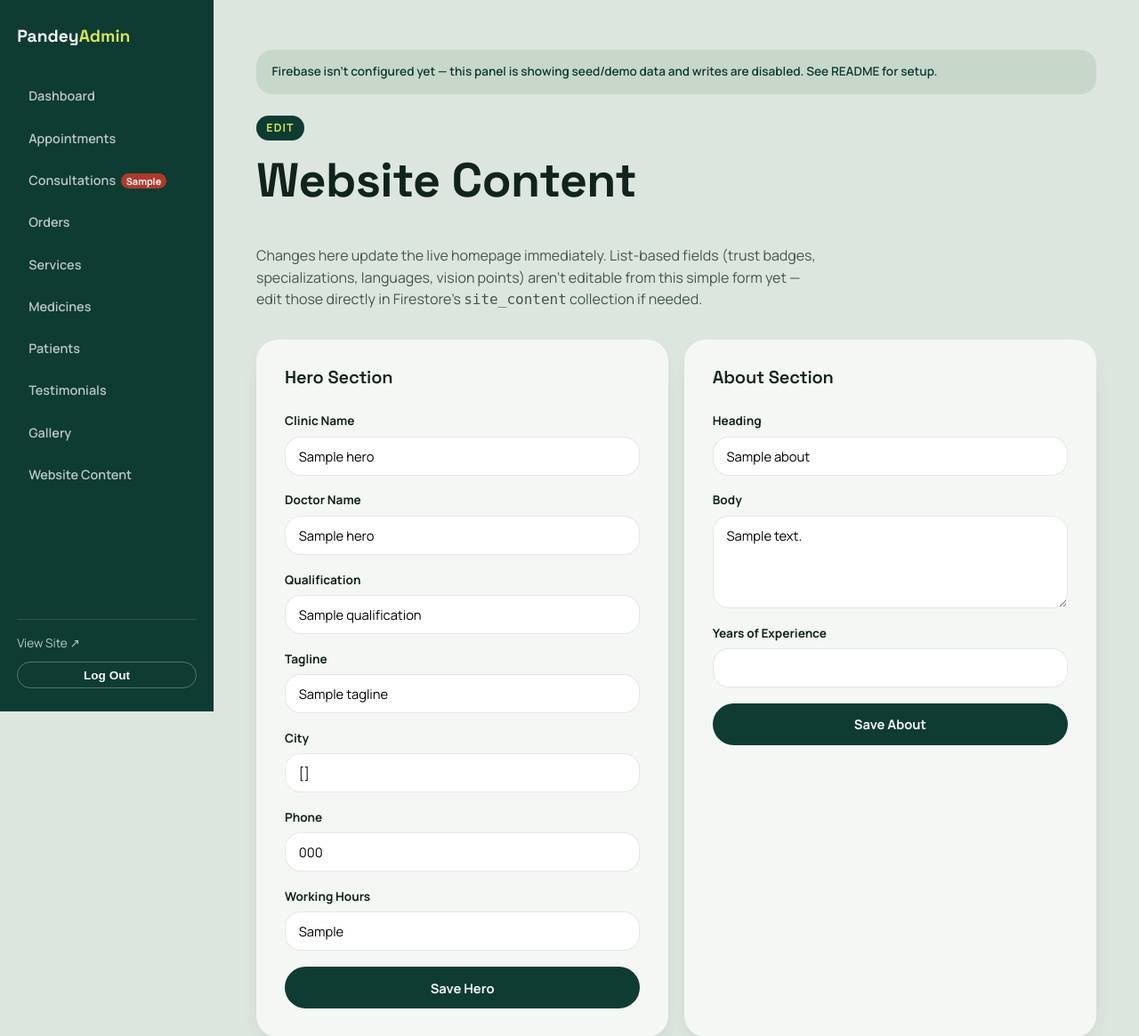
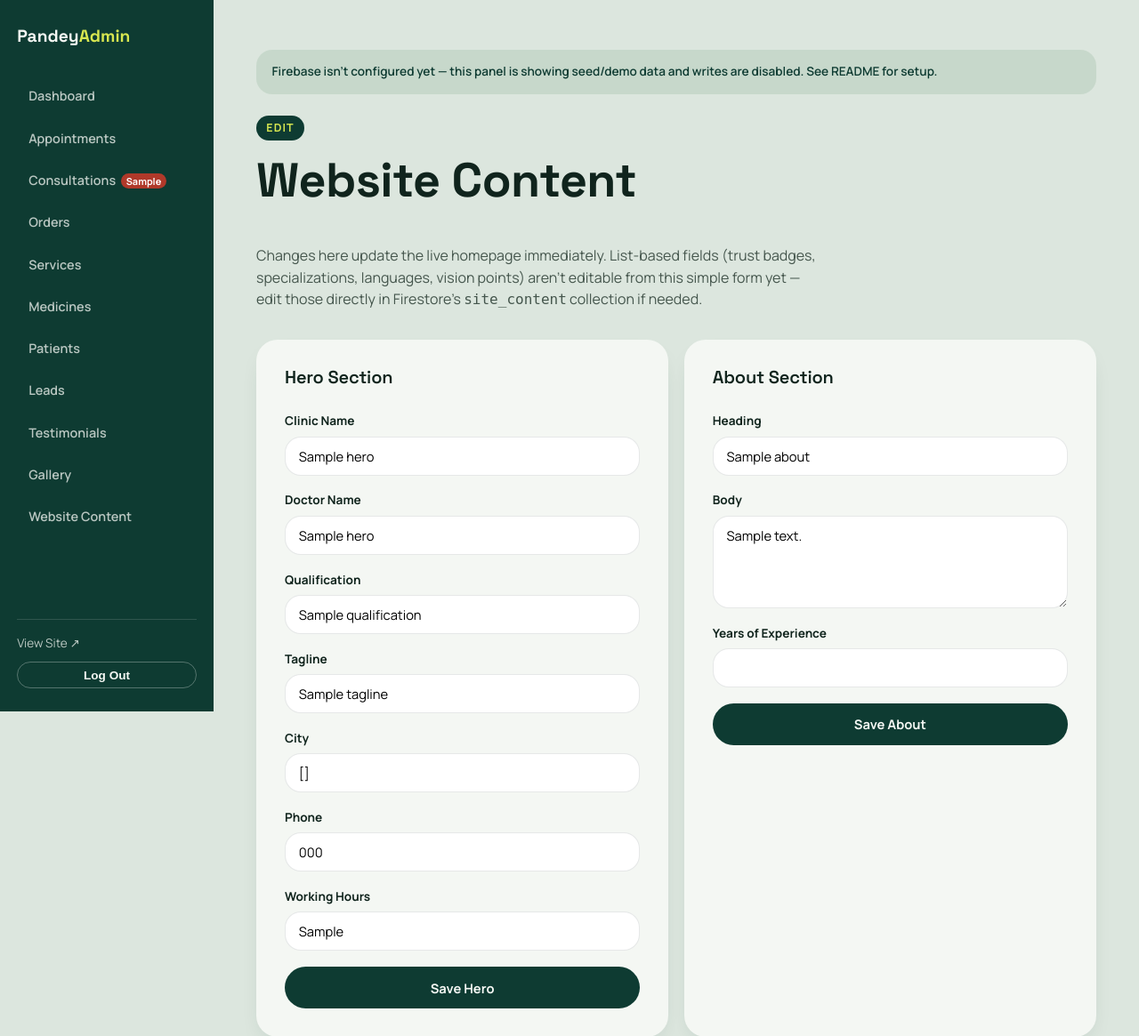
Before and after one commit to pandeyhealthclinic/pandeyhealthclinic, a Flask app: template app/templates/admin/content.html in a window 1280 px wide. Shown: the top 1165 px of the page at 89% size. Run offline with Flask 3, Linux system fonts and the light colour scheme; the template is opened without the code that fills it: most values are stand-ins (such as "Sample title", 1, 10 or a date in 2020).

Commit message:
Update layout.html

```diff
--- a/app/templates/admin/layout.html
+++ b/app/templates/admin/layout.html
@@ -23,6 +23,7 @@
       <a href="{{ url_for('admin.services_list') }}" class="{{ 'is-active' if request.endpoint and request.endpoint.startswith('admin.service') }}">Services</a>
       <a href="{{ url_for('admin.medicines_list') }}" class="{{ 'is-active' if request.endpoint and request.endpoint.startswith('admin.medicine') }}">Medicines</a>
       <a href="{{ url_for('admin.patients_list') }}" class="{{ 'is-active' if request.endpoint == 'admin.patients_list' }}">Patients</a>
+      <a href="{{ url_for('admin.leads_list') }}" class="{{ 'is-active' if request.endpoint and request.endpoint.startswith('admin.lead') }}">Leads</a>
       <a href="{{ url_for('admin.testimonials_list') }}" class="{{ 'is-active' if request.endpoint and request.endpoint.startswith('admin.testimonial') }}">Testimonials</a>
       <a href="{{ url_for('admin.gallery_list') }}" class="{{ 'is-active' if request.endpoint and request.endpoint.startswith('admin.gallery') }}">Gallery</a>
       <a href="{{ url_for('admin.content_list') }}" class="{{ 'is-active' if request.endpoint and request.endpoint.startswith('admin.content') }}">Website Content</a>
```
